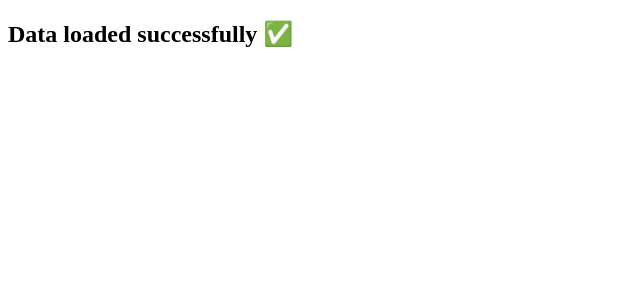
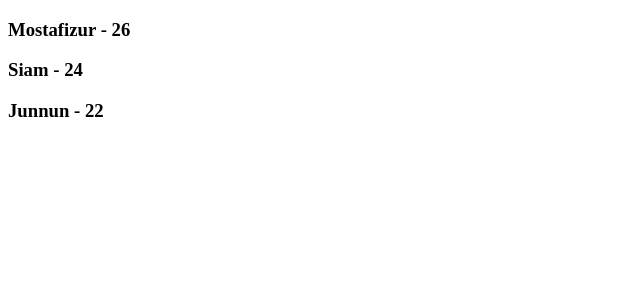
Before and after one commit to mostafizzfuad/explore-reactjs, a React (Create React App) app: page / in a window 1280 px wide. Shown: the top 300 px of the page, without its empty margins (0-640 px from the left). Built offline with nearby package versions, Linux system fonts and the light colour scheme.

Commit message:
Added List Rendering

```diff
--- a/src/App.js
+++ b/src/App.js
@@ -1,6 +1,6 @@
 // App.jsx
-import Status from "./Status";
+import UserList from "./UserList";
 
 export default function App() {
-	return <Status status="success" />;
+	return <UserList />;
 }
--- /dev/null
+++ b/src/User.jsx
@@ -0,0 +1,7 @@
+export default function User({ user }) {
+	return (
+		<h3>
+			{user.name} - {user.age}
+		</h3>
+	);
+}
--- /dev/null
+++ b/src/UserList.jsx
@@ -0,0 +1,17 @@
+import User from "./User";
+
+export default function UserList() {
+	const users = [
+		{ id: 1, name: "Mostafizur", age: 26 },
+		{ id: 2, name: "Siam", age: 24 },
+		{ id: 3, name: "Junnun", age: 22 },
+	];
+
+	return (
+		<div>
+			{users.map((user) => (
+				<User key={user.id} user={user} />
+			))}
+		</div>
+	);
+}
```
Also changed, not shown: src/NameList.jsx (added, +11 -0 lines).
